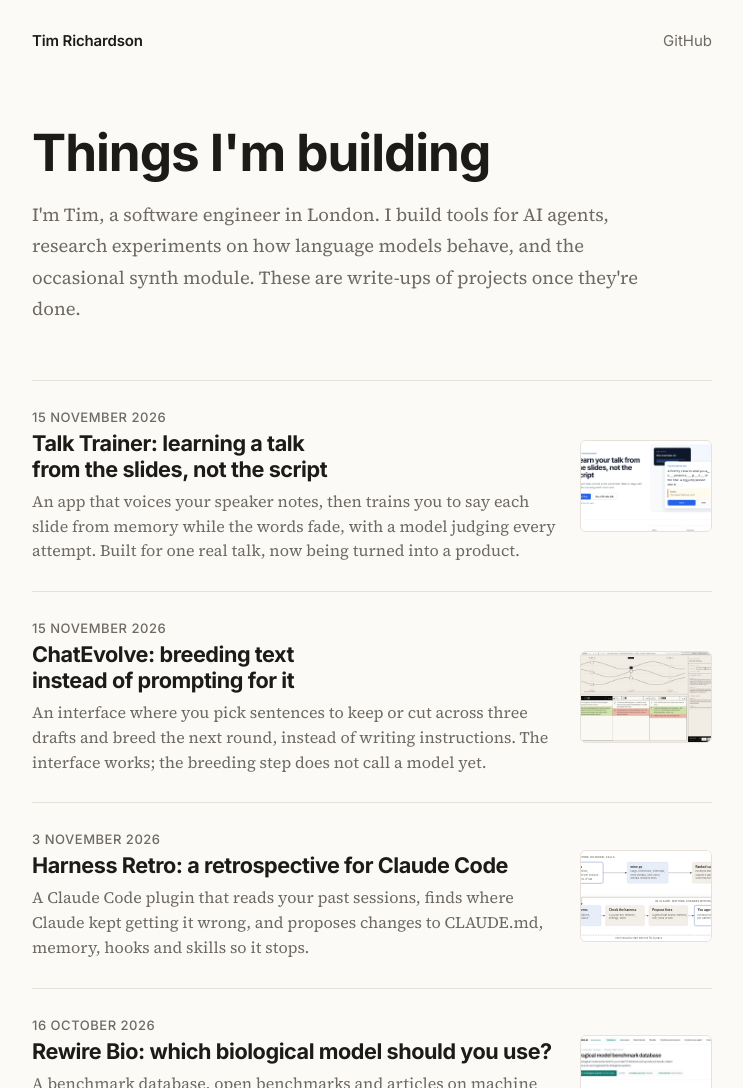
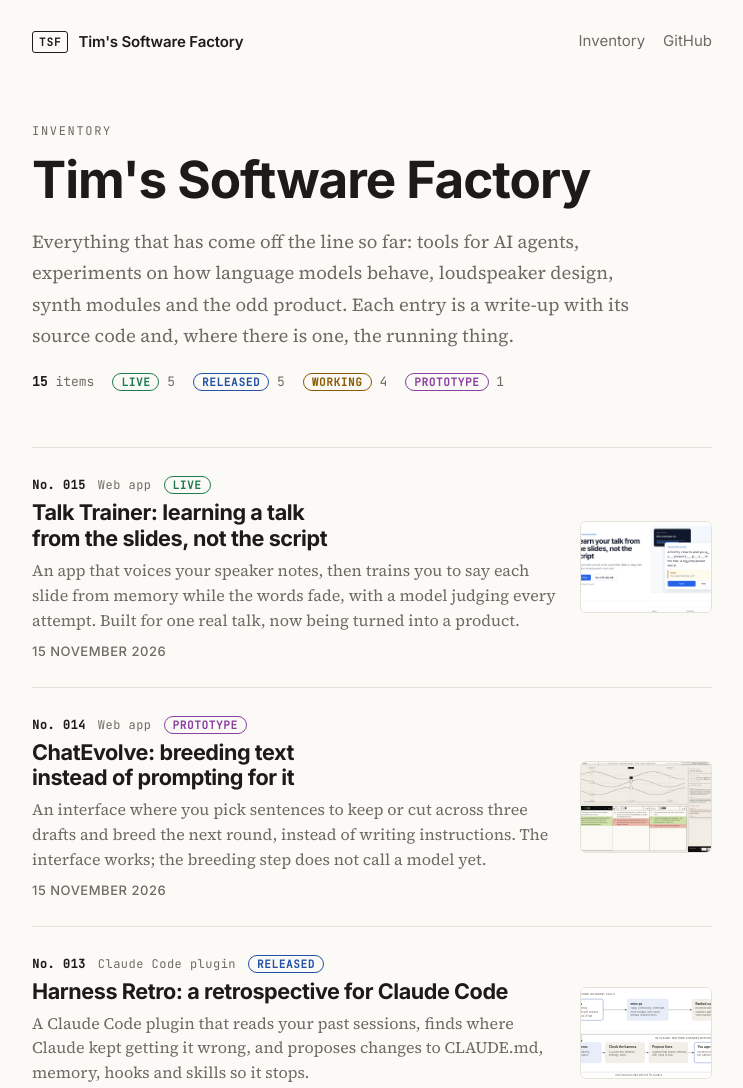
Before and after one commit to timini/devblog, an Eleventy site: page index.njk in a window 1280 px wide. Shown: the top 1088 px of the page, without its empty margins (268-1011 px from the left). Built offline with nearby package versions, Linux system fonts and the light colour scheme; Eleventy itself is replaced by a stand-in of ours; files that its build step writes are made by us from their sources.

Commit message:
Present the blog as Tim's Software Factory inventory, and link the new releases and sites

```diff
--- a/_includes/base.njk
+++ b/_includes/base.njk
@@ -13,7 +13,7 @@
   </script>
   <meta charset="utf-8">
   <meta name="viewport" content="width=device-width, initial-scale=1">
-  <title>{% if title %}{{ title }} | {% endif %}Tim Richardson</title>
+  <title>{% if title %}{{ title }} | {% endif %}Tim's Software Factory</title>
   {% if summary %}<meta name="description" content="{{ summary }}">{% endif %}
   <link rel="preconnect" href="https://fonts.googleapis.com">
   <link rel="preconnect" href="https://fonts.gstatic.com" crossorigin>
@@ -22,8 +22,9 @@
 </head>
 <body>
   <header class="site-header">
-    <a href="/" class="site-name">Tim Richardson</a>
+    <a href="/" class="site-name"><span class="mark">TSF</span> Tim's Software Factory</a>
     <nav>
+      <a href="/">Inventory</a>
       <a href="https://github.com/timini">GitHub</a>
     </nav>
   </header>
@@ -31,7 +32,7 @@
     {{ content | safe }}
   </main>
   <footer class="site-footer">
-    <p>Tim Richardson, London</p>
+    <p>Tim's Software Factory. Built and run by Tim Richardson in London.</p>
   </footer>
 </body>
 </html>
--- a/eleventy.config.js
+++ b/eleventy.config.js
@@ -10,6 +10,8 @@ export default function (config) {
     new Date(date).toLocaleDateString("en-GB", { day: "numeric", month: "long", year: "numeric", timeZone: "UTC" })
   );
   config.addFilter("isoDate", (date) => new Date(date).toISOString().slice(0, 10));
+  config.addFilter("pad3", (n) => String(n).padStart(3, "0"));
+  config.addFilter("slug", (s) => String(s).toLowerCase().replace(/[^a-z0-9]+/g, "-"));
 
   return {
     pathPrefix: process.env.PATH_PREFIX || "/",
--- a/index.njk
+++ b/index.njk
@@ -1,9 +1,19 @@
 ---
 layout: base.njk
 ---
+{% set total = collections.posts | length %}
+{% set counts = { "Live": 0, "Released": 0, "Working": 0, "Prototype": 0 } %}
 <section class="intro">
-  <h1>Things I'm building</h1>
-  <p>I'm Tim, a software engineer in London. I build tools for AI agents, research experiments on how language models behave, and the occasional synth module. These are write-ups of projects once they're done.</p>
+  <p class="eyebrow">Inventory</p>
+  <h1>Tim's Software Factory</h1>
+  <p>Everything that has come off the line so far: tools for AI agents, experiments on how language models behave, loudspeaker design, synth modules and the odd product. Each entry is a write-up with its source code and, where there is one, the running thing.</p>
+  <ul class="stock">
+    <li><strong>{{ total }}</strong> items</li>
+    {% for status in ["Live", "Released", "Working", "Prototype"] %}
+    {% set n = 0 %}{% for post in collections.posts %}{% if post.data.status == status %}{% set n = n + 1 %}{% endif %}{% endfor %}
+    {% if n > 0 %}<li><span class="status status-{{ status | slug }}">{{ status }}</span> {{ n }}</li>{% endif %}
+    {% endfor %}
+  </ul>
 </section>
 
 <ol class="post-list">
@@ -11,9 +21,14 @@ layout: base.njk
   <li>
     <a class="post-card" href="{{ post.url }}">
       <div class="post-card-text">
-        <time datetime="{{ post.date | isoDate }}">{{ post.date | readableDate }}</time>
+        <p class="tag-line">
+          <span class="inv">No. {{ (total - loop.index0) | pad3 }}</span>
+          {% if post.data.kind %}<span>{{ post.data.kind }}</span>{% endif %}
+          {% if post.data.status %}<span class="status status-{{ post.data.status | slug }}">{{ post.data.status }}</span>{% endif %}
+        </p>
         <h2>{{ post.data.title }}</h2>
         {% if post.data.summary %}<p>{{ post.data.summary }}</p>{% endif %}
+        <time datetime="{{ post.date | isoDate }}">{{ post.date | readableDate }}</time>
       </div>
       {% set thumb = post.data.thumb or post.data.image %}{% if thumb %}<img class="thumb" src="{{ thumb }}" alt="" loading="lazy">{% endif %}
     </a>
--- a/posts/agentic-verification.md
+++ b/posts/agentic-verification.md
@@ -1,6 +1,8 @@
 ---
 title: "Agentic Verification: checking whether tests would catch a bug"
 date: 2026-10-16
+kind: "Claude Code plugin"
+status: "Released"
 summary: A Claude Code plugin that audits a pytest suite for untested behaviour, flaky tests and misleading coverage, with a pre-registered study behind it.
 image: /images/av-h1-scatter.png
 imageAlt: "Tests that run nearly the same lines (blue, coverage Jaccard 0.9 or more) still often catch different mutants"
--- a/posts/chat-evolve.md
+++ b/posts/chat-evolve.md
@@ -1,6 +1,8 @@
 ---
 title: "ChatEvolve: breeding text instead of prompting for it"
 date: 2026-11-15
+kind: "Web app"
+status: "Prototype"
 summary: An interface where you pick sentences to keep or cut across three drafts and breed the next round, instead of writing instructions. The interface works; the breeding step does not call a model yet.
 image: /images/ce-workbench.jpg
 imageAlt: "The workbench: three variants, with kept sentences in green and cut sentences in red, and the gene pools on the right"
--- a/posts/cognitive-atlas.md
+++ b/posts/cognitive-atlas.md
@@ -1,6 +1,8 @@
 ---
 title: "Cognitive Atlas: the map inside a language model's distance estimates"
 date: 2026-09-09
+kind: "Research"
+status: "Live"
 summary: I asked a model for the distance between every pair of 100 capitals, in three languages, and rebuilt the world map its answers imply.
 image: /images/atlas-site.jpg
 imageAlt: "The live atlas: capitals placed where the model's distance estimates put them"
--- a/posts/crate-digger.md
+++ b/posts/crate-digger.md
@@ -1,6 +1,8 @@
 ---
 title: "Crate Digger: a queue of new music for DJs"
 date: 2026-09-24
+kind: "Desktop app"
+status: "Working"
 summary: A local-first desktop app that finds tracks through Discogs, tracklists and the web, downloads them from Soulseek, analyses the audio and ranks everything by your own ratings.
 image: /images/cd-review.png
 imageAlt: "The review screen: a track playing, rating keys, why it was suggested and the evidence behind it"
--- a/posts/drill-me.md
+++ b/posts/drill-me.md
@@ -1,6 +1,8 @@
 ---
 title: "drill-me: a Claude Code tutor that quizzes you"
 date: 2026-09-23
+kind: "Claude Code plugin"
+status: "Released"
 summary: A plugin that turns Claude into a tutor with spaced repetition and a memory of what you got wrong. Version 1.0.1 is out.
 image: /images/drill-session.png
 imageAlt: "A session: Claude asks before it explains, then checks how confident you are"
--- a/posts/ensemble.md
+++ b/posts/ensemble.md
@@ -1,6 +1,8 @@
 ---
 title: "Ensemble: asking several models and checking where they agree"
 date: 2026-03-25
+kind: "Web app"
+status: "Live"
 summary: A web app that sends one prompt to models from OpenAI, Anthropic, Google and xAI, measures how much their answers agree, and combines them, plus an experiment on whether ensembles beat the best single model.
 image: /images/ens-review.png
 imageAlt: "The review step in the design: a combined answer, agreement between models, and each model's response below"
--- a/posts/genomics-mcp.md
+++ b/posts/genomics-mcp.md
@@ -1,6 +1,8 @@
 ---
 title: "Genomics MCP: real genomic data for AI agents, with sources"
 date: 2026-09-25
+kind: "MCP server"
+status: "Released"
 summary: An MCP server that lets an agent find public genomic datasets, read a bounded region of a file without downloading it, and look up variants and genes, recording where every value came from.
 image: /images/gmcp-bcl11a.png
 imageAlt: "BCL11A +58 enhancer signal in 26 ENCODE DNase-seq files, gathered by Claude using only the server's tools"
--- a/posts/harness-retro.md
+++ b/posts/harness-retro.md
@@ -1,10 +1,14 @@
 ---
 title: "Harness Retro: a retrospective for Claude Code"
 date: 2026-11-03
+kind: "Claude Code plugin"
+status: "Released"
 summary: A Claude Code plugin that reads your past sessions, finds where Claude kept getting it wrong, and proposes changes to CLAUDE.md, memory, hooks and skills so it stops.
 image: /images/hr-loop.svg
 imageAlt: "Transcripts are mined locally into a short ranked summary. Claude groups the hits into patterns, checks the existing setup, and proposes fixes for you to approve."
 links:
+  - label: "Release v0.1.0"
+    url: "https://github.com/timini/harness-retro/releases/tag/v0.1.0"
   - label: "Repository"
     url: "https://github.com/timini/harness-retro"
 ---
--- a/posts/horn-simulation.md
+++ b/posts/horn-simulation.md
@@ -1,10 +1,14 @@
 ---
 title: "Horn Simulation: from a frequency band to a horn you can build"
 date: 2026-09-10
+kind: "Design pipeline"
+status: "Working"
 summary: A pipeline that generates horn loudspeaker geometries, solves them with FEM, couples the results to real drivers and ranks the combinations for a target band.
 image: /images/hs-horn-render.png
 imageAlt: "The selected horn for the 18Sound 6NMB420, drawn from the design's exported profile"
 links:
+  - label: "Example designs"
+    url: "https://timini.github.io/horn-simulation/"
   - label: "Repository"
     url: "https://github.com/timini/horn-simulation"
   - label: "Design examples"
--- a/posts/meh-design-studio.md
+++ b/posts/meh-design-studio.md
@@ -1,6 +1,8 @@
 ---
 title: "MEH Design Studio: 3D-printable multiple entry horns"
 date: 2026-09-15
+kind: "Design tool"
+status: "Working"
 summary: Tools for designing multiple entry horn speakers from cheap drivers, simulating them with coupled FEM/BEM, and exporting parts sized for a home 3D printer.
 image: /images/meh-240-prototype.png
 imageAlt: "Rear of the R1 prototype horn: four mid-driver mounts, the throat flange and the seams between printed sections"
--- a/posts/nature-inspired-architectures.md
+++ b/posts/nature-inspired-architectures.md
@@ -1,10 +1,14 @@
 ---
 title: Software patterns from biology
 date: 2026-10-13
+kind: "Pattern catalogue"
+status: "Live"
 summary: A catalogue of eight biological coordination mechanisms translated into software patterns, each with citations, diagrams and runnable Python.
 image: /images/nia-feedback.svg
 imageAlt: "The integral feedback pattern"
 links:
+  - label: "Browse the catalogue"
+    url: "https://timini.github.io/nature-inspired-architectures/"
   - label: "Pattern catalogue"
     url: "https://github.com/timini/nature-inspired-architectures#pattern-catalogue"
   - label: "Repository"
--- a/posts/neuromem.md
+++ b/posts/neuromem.md
@@ -1,6 +1,8 @@
 ---
 title: "Neuromem: long-term memory for AI agents, modelled on sleep"
 date: 2026-04-16
+kind: "Library"
+status: "Working"
 summary: A Python library that captures what an agent hears, consolidates it into a concept tree in background "dream" cycles, and lets the agent search it without any extra model calls.
 image: /images/neuromem-loop.svg
 imageAlt: "Turns are captured as they happen, consolidated in the background, and retrieved without model calls"
--- a/posts/rewire-bio.md
+++ b/posts/rewire-bio.md
@@ -1,6 +1,8 @@
 ---
 title: "Rewire Bio: which biological model should you use?"
 date: 2026-10-16
+kind: "Database"
+status: "Live"
 summary: A benchmark database, open benchmarks and articles on machine learning in genomics, proteins and drug discovery, all linked to their evidence.
 image: /images/rewire-benchmarks.jpg
 imageAlt: "The benchmark database: start from a biological question, a model or a benchmark"
--- a/posts/talk-trainer.md
+++ b/posts/talk-trainer.md
@@ -1,6 +1,8 @@
 ---
 title: "Talk Trainer: learning a talk from the slides, not the script"
 date: 2026-11-15
+kind: "Web app"
+status: "Live"
 summary: An app that voices your speaker notes, then trains you to say each slide from memory while the words fade, with a model judging every attempt. Built for one real talk, now being turned into a product.
 image: /images/tt-home.jpg
 imageAlt: "The product's home page: a slide card with most words reduced to first letters, and the judge's note on what was missed"
--- a/posts/wiggleroom.md
+++ b/posts/wiggleroom.md
@@ -1,6 +1,8 @@
 ---
 title: "Wiggle Room: 45 modules for VCV Rack"
 date: 2026-09-23
+kind: "Synth modules"
+status: "Released"
 summary: A collection of physical-modelling synths, effects, sequencers and utilities for the VCV Rack modular synth, mostly built with Faust.
 image: /images/wr-panels.jpg
 imageAlt: "Panels from eight of the modules"
--- a/style.css
+++ b/style.css
@@ -154,3 +154,64 @@ pre { background: var(--code-bg); padding: 16px 18px; overflow-x: auto; border-r
 pre code { background: none; padding: 0; font-size: 0.8em; }
 
 .back { margin-top: 56px; font: 500 15px var(--sans); }
+
+/* Inventory */
+.site-name { display: inline-flex; align-items: center; gap: 10px; }
+.mark {
+  font: 600 11px var(--mono);
+  letter-spacing: 0.08em;
+  padding: 3px 6px;
+  border: 1.5px solid var(--text);
+  border-radius: 3px;
+}
+.site-header nav { display: flex; gap: 18px; }
+.eyebrow {
+  font: 500 12px var(--mono) !important;
+  letter-spacing: 0.14em;
+  text-transform: uppercase;
+  color: var(--muted);
+  margin: 0 0 10px !important;
+}
+.stock {
+  list-style: none;
+  padding: 0;
+  margin: 22px 0 0;
+  display: flex;
+  flex-wrap: wrap;
+  gap: 8px 18px;
+  font: 13px var(--mono);
+  color: var(--muted);
+}
+.stock strong { color: var(--text); font-weight: 600; }
+.tag-line {
+  display: flex;
+  flex-wrap: wrap;
+  align-items: center;
+  gap: 6px 12px;
+  margin: 0 0 4px !important;
+  font: 12px var(--mono) !important;
+  letter-spacing: 0.04em;
+  color: var(--muted) !important;
+}
+.tag-line time { display: inline; font: inherit; letter-spacing: inherit; }
+.post-card time { margin-top: 10px; }
+.inv { color: var(--text); font-weight: 600; }
+.status {
+  display: inline-block;
+  padding: 1px 8px;
+  border-radius: 999px;
+  font: 600 11px var(--mono);
+  letter-spacing: 0.06em;
+  text-transform: uppercase;
+  border: 1px solid currentColor;
+}
+.status-live { color: #1f7a4d; }
+.status-released { color: #2451a6; }
+.status-working { color: #8a5a00; }
+.status-prototype { color: #8b3fa0; }
+@media (prefers-color-scheme: dark) {
+  .status-live { color: #6fd19c; }
+  .status-released { color: #8fb4f5; }
+  .status-working { color: #e0b25c; }
+  .status-prototype { color: #d29be0; }
+}
```
Also changed, not shown: _includes/post.njk (+8 -2 lines).
